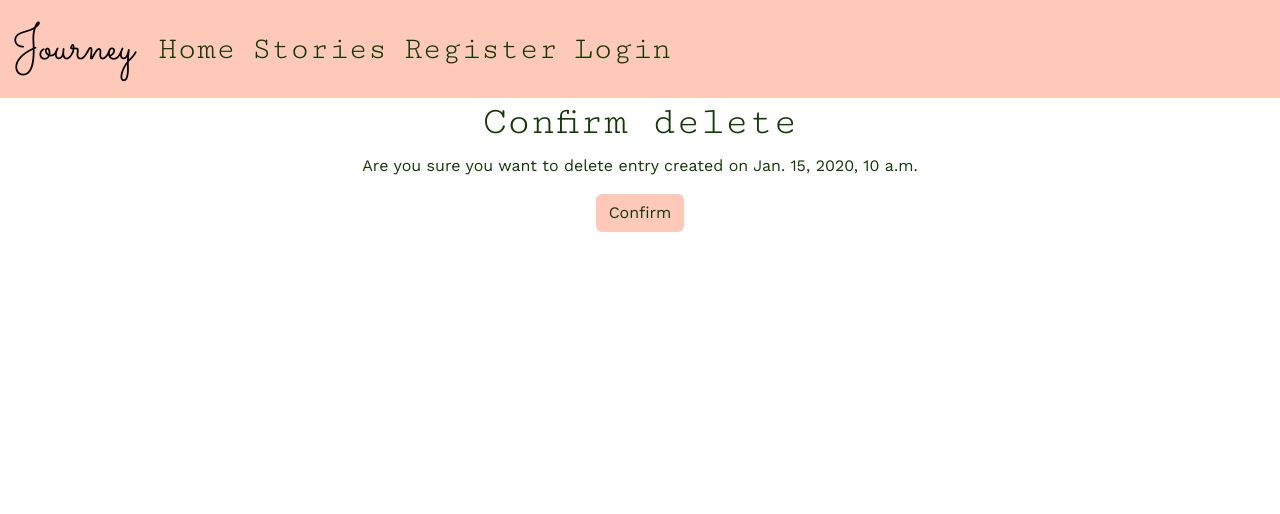
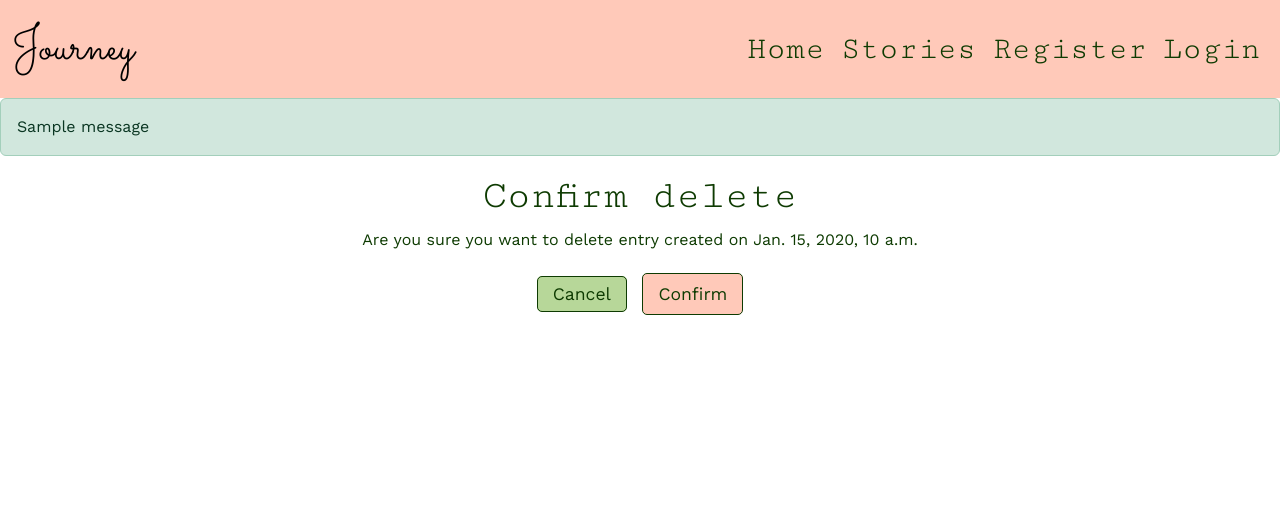
Before and after one commit to niekados/Journey, a Django app: template journal/templates/journal/journal_entry_confirm_delete.html in a window 1280 px wide. Shown: the top 514 px of the page. Run offline with Django 3.2, Linux system fonts and the light colour scheme; the template is opened without the code that fills it: most values are stand-ins (such as "Sample title", 1, 10 or a date in 2020); one stand-in notice (Sample message) is shown; some libraries are stand-ins or nearby versions.

Commit message:
Tidy up html code for templates

```diff
--- a/journal/templates/journal/add_journal_entry.html
+++ b/journal/templates/journal/add_journal_entry.html
@@ -1,7 +1,7 @@
 {% extends 'base.html' %}
 
 {% block title %}
-    Add Journal Entry
+Add Journal Entry
 {% endblock %}
 
 {% block content %}
--- a/journal/templates/journal/edit_journal_entry.html
+++ b/journal/templates/journal/edit_journal_entry.html
@@ -1,7 +1,7 @@
 {% extends 'base.html' %}
 
 {% block title %}
-    Edit Journal Entry
+Edit Journal Entry
 {% endblock %}
 
 {% block content %}
--- a/journal/templates/journal/journal.html
+++ b/journal/templates/journal/journal.html
@@ -20,8 +20,7 @@
     <div class="row d-flex justify-content-center">
         {% for journal_entry in journal_entries_list %}
         <div class="col-10 p-5">
-                    <a href="{% url 'journal_detail' journal_entry.id %}"
-                       class="journal-card"
+            <a href="{% url 'journal_detail' journal_entry.id %}" class="journal-card"
                 aria-label="click to view {{ journal_entry.day_description }}">
                 <div class="card">
                     <div class="card-header container">
--- a/journal/templates/journal/journal_entry_confirm_delete.html
+++ b/journal/templates/journal/journal_entry_confirm_delete.html
@@ -1,7 +1,7 @@
 {% extends "base.html" %}
 
 {% block title %}
-    Delete Journal Entry
+Delete Journal Entry
 {% endblock %}
 
 {% block content %}
@@ -12,8 +12,10 @@
         <form method="POST" class="text-center">
             {% csrf_token %}
             <p>Are you sure you want to delete entry created on {{ object.created_on }}</p>
-            <input type="submit" value="Confirm" class="btn red-button">
+            <a href="{% url 'journal' %}" class="button green-button">Cancel</a>
+            <input type="submit" value="Confirm" class="button red-button">
         </form>
+
     </div>
 </div>
 {% endblock %}
--- a/journey/settings.py
+++ b/journey/settings.py
@@ -27,7 +27,7 @@ BASE_DIR = Path(__file__).resolve().parent.parent
 SECRET_KEY = os.environ.get("SECRET_KEY")
 
 # SECURITY WARNING: don't run with debug turned on in production!
-DEBUG = True
+DEBUG = False
 
 ALLOWED_HOSTS = [
     '8000-niekados-journey-cut0r3c17ll.ws.codeinstitute-ide.net',
--- a/templates/base.html
+++ b/templates/base.html
@@ -8,34 +8,29 @@
     <meta name="viewport" content="width=device-width, initial-scale=1.0">
 
     {% block extra_css %}
-    <!-- Bootstrap css -->
+    <!-- Bootstrap CSS -->
     <link rel="stylesheet" href="https://cdnjs.cloudflare.com/ajax/libs/bootstrap/5.3.3/css/bootstrap.min.css"
         integrity="sha512-jnSuA4Ss2PkkikSOLtYs8BlYIeeIK1h99ty4YfvRPAlzr377vr3CXDb7sb7eEEBYjDtcYj+AjBH3FLv5uSJuXg=="
         crossorigin="anonymous" referrerpolicy="no-referrer" />
 
-    <!-- css -->
-    <link rel="stylesheet" href="{% static '/css/style.css' %}">
+    <!-- Custom CSS -->
+    <link rel="stylesheet" href="{% static 'css/style.css' %}">
 
-    <!-- fontawesome -->
+    <!-- Font Awesome -->
     <link rel="stylesheet" href="https://cdnjs.cloudflare.com/ajax/libs/font-awesome/6.6.0/css/all.min.css"
         integrity="sha512-Kc323vGBEqzTmouAECnVceyQqyqdsSiqLQISBL29aUW4U/M7pSPA/gEUZQqv1cwx4OnYxTxve5UMg5GT6L4JJg=="
         crossorigin="anonymous" referrerpolicy="no-referrer" />
     {% endblock %}
 
-    <title>Journey - {% block title %} {% endblock %}</title>
+    <title>Journey - {% block title %}{% endblock %}</title>
 </head>
 
 <body>
-
-    <!-- header -->
+    <!-- Header -->
     <header>
-
         {% with request.resolver_match.url_name as url_name %}
         <nav class="navbar navbar-expand-lg">
             <div class="container-fluid">
-
-                <!-- ADD href -->
-                <!-- logo -->
                 <a class="navbar-brand logo" href="#">Journey</a>
                 <button class="navbar-toggler" type="button" data-bs-toggle="collapse"
                     data-bs-target="#navbarNavAltMarkup" aria-controls="navbarNavAltMarkup" aria-expanded="false"
@@ -43,12 +38,10 @@
                     <span class="navbar-toggler-icon"></span>
                 </button>
 
-                <!-- ADD href -->
-                <!-- navbar -->
+                <!-- Navbar Links -->
                 <div class="collapse navbar-collapse" id="navbarNavAltMarkup">
-                    <div class="navbar-nav">
-                        <a class="nav-link {% if url_name == 'home' %}active{% endif %}"
-                            href="">Home</a>
+                    <div class="navbar-nav ms-auto">
+                        <a class="nav-link {% if url_name == 'home' %}active{% endif %}" href="">Home</a>
                         <a class="nav-link {% if url_name == 'stories' %}active{% endif %}"
                             href="{% url 'stories' %}">Stories</a>
 
@@ -63,26 +56,31 @@
                         <a class="nav-link {% if url_name == 'account_login' %}active{% endif %}"
                             href="/accounts/login/">Login</a>
                         {% endif %}
-
                     </div>
                 </div>
             </div>
         </nav>
         {% endwith %}
 
-        <!-- messages -->
-
-
+        <!-- Messages -->
+        {% if messages %}
+        <div class="messages">
+            {% for message in messages %}
+            <div class="alert {% if message.tags %}alert-{{ message.tags }}{% endif %}">
+                {{ message | safe }}
+            </div>
+            {% endfor %}
+        </div>
+        {% endif %}
     </header>
 
-    <!-- main content -->
+    <!-- Main Content -->
     <main>
         {% block content %}
         {% endblock %}
-
     </main>
 
-    <!-- footer -->
+    <!-- Footer -->
     <footer class="footer">
         <a href="https://github.com" target="_blank" aria-label="Opens in new tab - GitHub Profile" title="GitHub">
             <i class="fab fa-github" aria-hidden="true"></i>
@@ -97,12 +95,11 @@
     </footer>
 
     {% block onload_js %}
-    <!-- bootstrap js -->
+    <!-- Bootstrap JS -->
     <script src="https://cdnjs.cloudflare.com/ajax/libs/bootstrap/5.3.3/js/bootstrap.min.js"
         integrity="sha512-ykZ1QQr0Jy/4ZkvKuqWn4iF3lqPZyij9iRv6sGqLRdTPkY69YX6+7wvVGmsdBbiIfN/8OdsI7HABjvEok6ZopQ=="
         crossorigin="anonymous" referrerpolicy="no-referrer"></script>
     {% endblock %}
-
 </body>
 
 </html>
```
Also changed, not shown: journal/templates/journal/journal_detail.html (+3 -4 lines), stories/templates/stories/stories.html (indentation only). Lines whose indentation alone changed are shown as unchanged.
